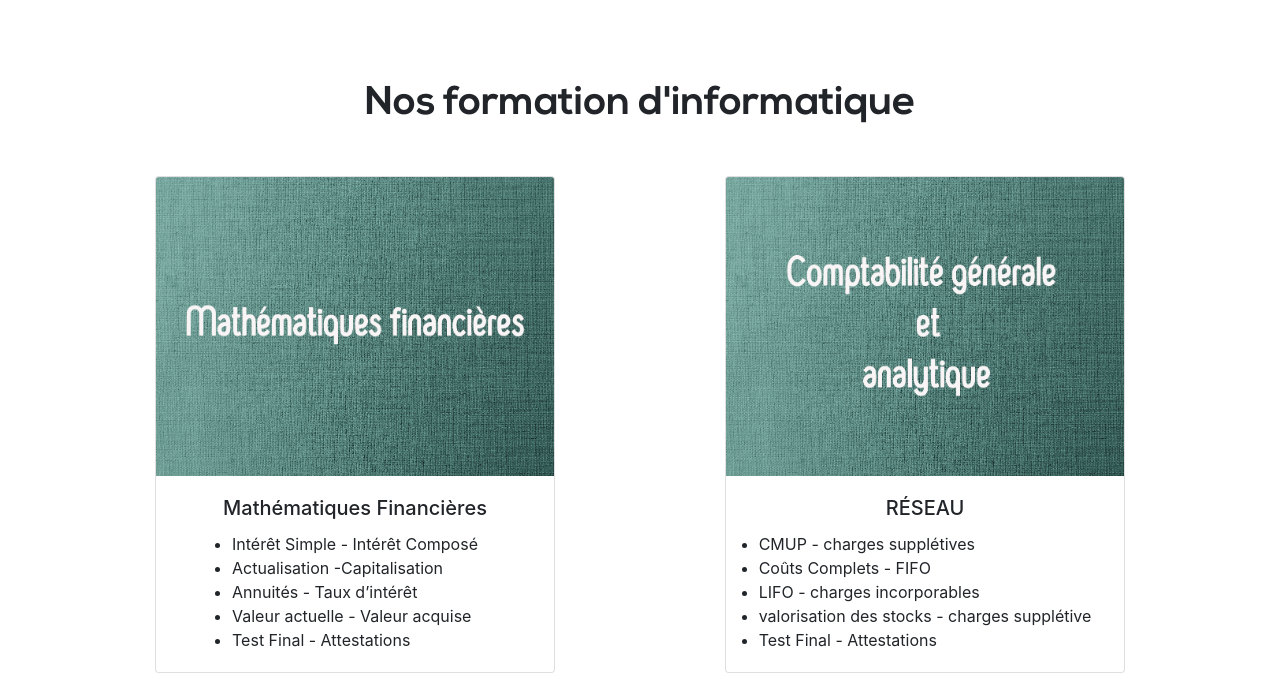
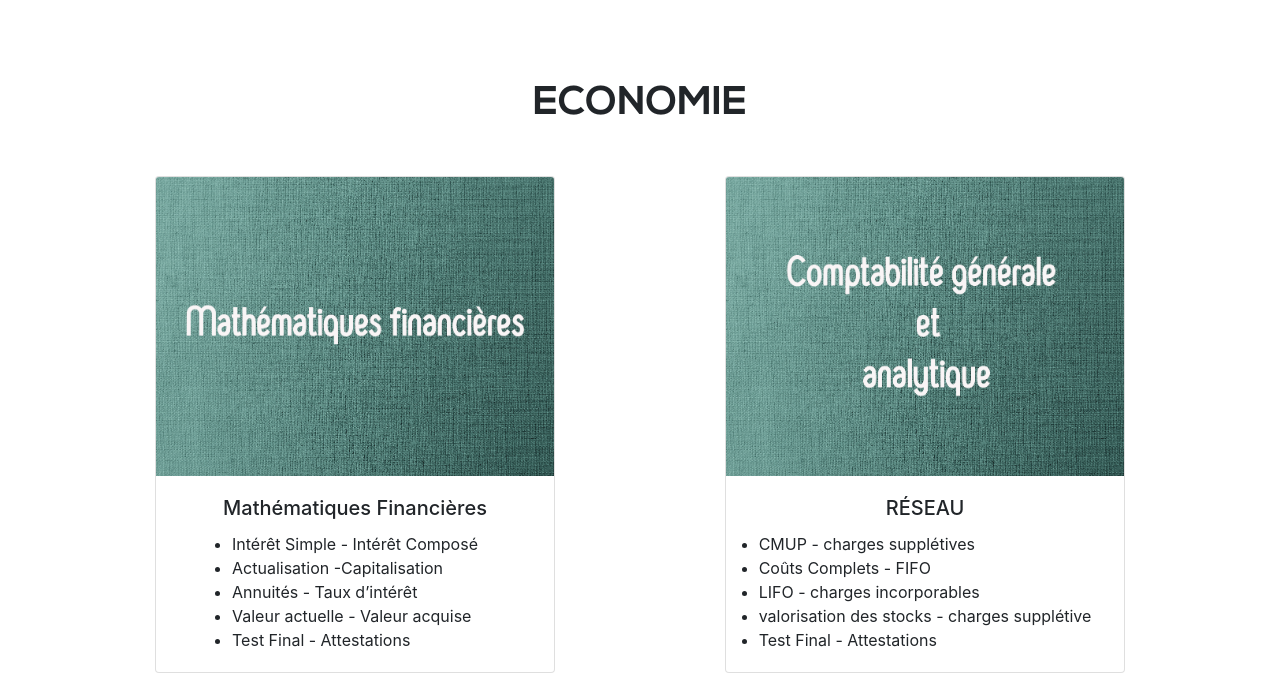
Before and after one commit to AbdelqaouiNabil/novacentre, a plain HTML site: page economie.html in a window 1280 px wide. Shown: the part 124-800 px from the top of the page. Drawn offline with nearby package versions, Linux system fonts and the light colour scheme; files whose address does not match are found by name.

Commit message:
Update economie.html

```diff
--- a/economie.html
+++ b/economie.html
@@ -87,7 +87,7 @@
    <!-- inscription form end -->
 <section class="langues">
     <div class="section-title">
-        <h1>Nos formation d'informatique</h1>
+        <h1>ECONOMIE</h1>
     </div>
     <div class="container mt-lg-5 ">
         <div class="row ">
```
